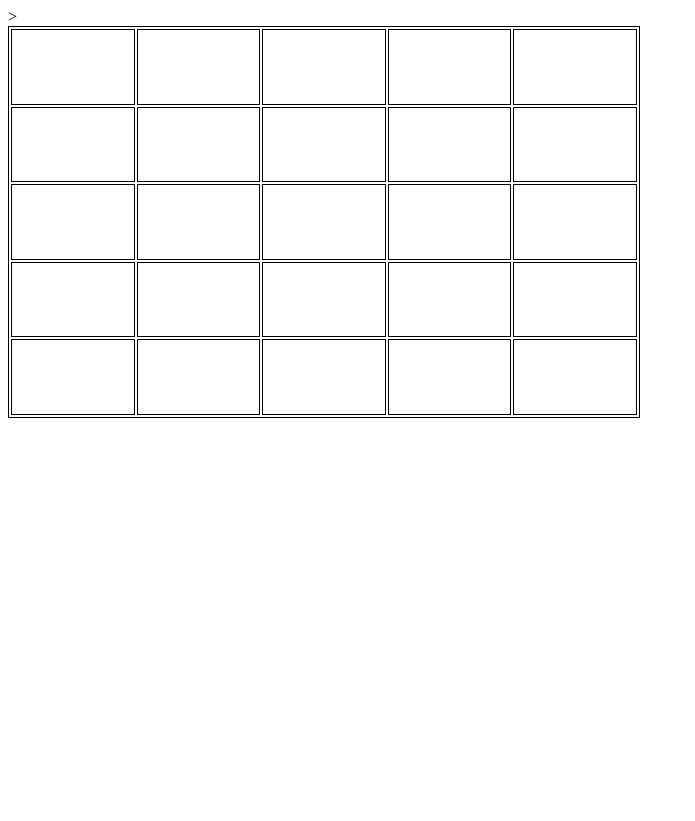
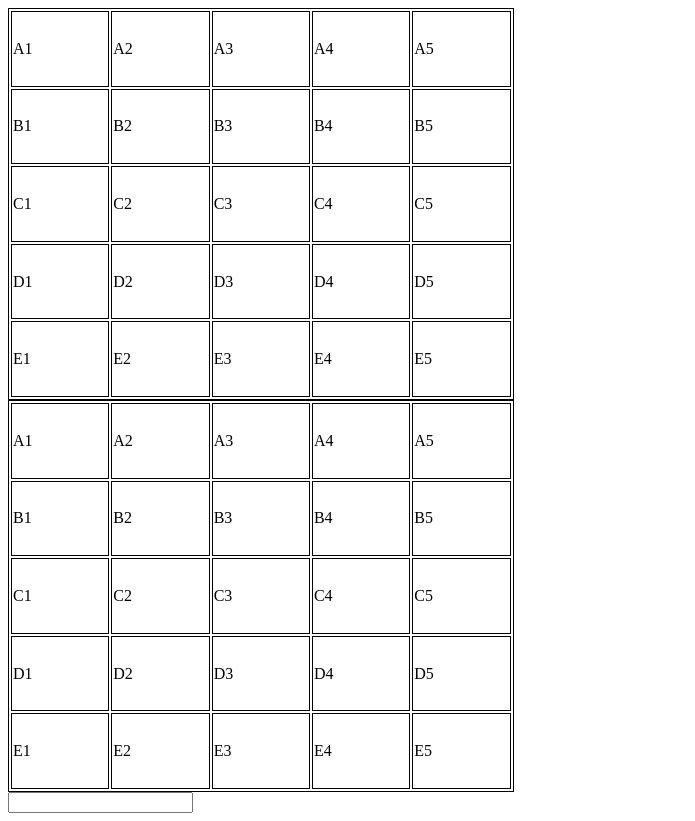
Before and after one commit to prajapatip00ja/BattelShip, a plain HTML site: page index.html in a window 1280 px wide. Shown: the whole page, without its empty margins (0-695 px from the left). Before the commit the page ends 800 px from the top, so only its background shows below. Drawn offline with Linux system fonts and the light colour scheme.

Commit message:
Pooja/Kaustav - Added player

```diff
--- /dev/null
+++ b/Player.js
@@ -0,0 +1,15 @@
+var Player = function (sea, ship) {
+    this.sea = sea;
+    this.ship = ship;
+};
+
+Player.prototype = {
+    isHit: function (seaCoOrdinate) {
+        return ship.indexOf(seaCoOrdinate) > -1;
+    },
+
+    isSunk: function () {
+
+    }
+
+}
--- a/index.html
+++ b/index.html
@@ -2,7 +2,13 @@
 
 <head>
     <link rel="stylesheet" type="text/css" href="./index.css">
-    <script src = "./index.js"></script>>
+    <script src = "./jquery-1.11.3.min.js"></script>
+    <!--libreby files-->
+    <script src = "./Player.js"></script>
+
+    <!--main files-->
+
+    <script src = "./index.js"></script>
 </head>
 
 <body>
@@ -26,43 +32,11 @@
         height: 10%;
     }
 </style>
-<table style="width:50% " class="mytable">
-    <tr class="row" >
-        <td class = "column"></td>
-        <td class = "column"></td>
-        <td class = "column"></td>
-        <td class = "column"></td>
-        <td class = "column"></td>
-    </tr>
-    <tr class="row">
-        <td class = "column"></td>
-        <td class = "column"></td>
-        <td class = "column"></td>
-        <td class = "column"></td>
-        <td class = "column"></td>
-    </tr>
-    <tr class="row">
-        <td class = "column"></td>
-        <td class = "column"></td>
-        <td class = "column"></td>
-        <td class = "column"></td>
-        <td class = "column"></td>
-    </tr>
-    <tr class="row">
-        <td class = "column"></td>
-        <td class = "column"></td>
-        <td class = "column"></td>
-        <td class = "column"></td>
-        <td class = "column"></td>
-    </tr>
-    <tr class="row">
-        <td class = "column"></td>
-        <td class = "column"></td>
-        <td class = "column"></td>
-        <td class = "column"></td>
-        <td class = "column"></td>
-    </tr>
-</table>
+<div id = "u1tableContainer"></div>
+<div id = "u2tableContainer"></div>
+<input type= "text" id="position">
+
+
 
 </body>
 </html>
--- a/index.js
+++ b/index.js
@@ -1,12 +1,53 @@
+var sea = ["A1"];
+var shipsPosition = ["B1","B2","B3"];
 
-var generateTable = function(){
-    var table = "<table class='mytable'>";
 
-    for(i = 0; i<=5 ; i++){
+var generateSea = function(){
+    var rows = ["A", "B", "C", "D", "E"]
+
+    var sea = [];
+
+    for(i = 0; i<rows.length ; i++){
+
+        for(j=1 ; j<=5; j++){
+            var rowNum = rows[i] + j;
+            sea.push(rowNum)
+        }
+    }
+    return sea;
+}
+
+var player1 = new Player(generateSea(), shipsPosition);
+
+
+$(document).ready(function () {
+    $('#u1tableContainer').html(generateTable("U1"))
+    $('#u2tableContainer').html(generateTable("U2"))
+    $("#position").keypress(function (e) {
+        var ENTER = 13;
+        if(e.keyCode == ENTER) {
+
+            var enteredPosition = $("#position").val()
+            if(isHit(enteredPosition)) {
+                showHit($(enteredPosition));
+            }
+
+        }
+    })
+});
+
+
+var generateTable = function(userId){
+    var table = "<table class='mytable' id=" + userId + ">";
+
+    var rows = ["A", "B", "C", "D", "E"]
+
+    for(i = 0; i<rows.length ; i++){
         var row = "<tr class='row' >";
 
-        for(j=0 ; j<= 5; j++){
-            row = row+ "<td class = 'column'></td>"
+        for(j=1 ; j<=5; j++){
+            var rowNum = rows[i] + j;
+            row = row+ "<td class = 'column' id=" + rowNum+ ">" + rowNum +"</td>"
         }
 
         row = row+"</row>";
@@ -16,4 +57,17 @@ var generateTable = function(){
     return table;
 }
 
+
+var position = "B1";
+
+var showHit = function (element) {
+    element.html("Hit");
+}
+
+var isHit = function(position ){
+    return shipsPosition.indexOf(position)>=0
+}
+
+
+
 console.log(generateTable())
```
